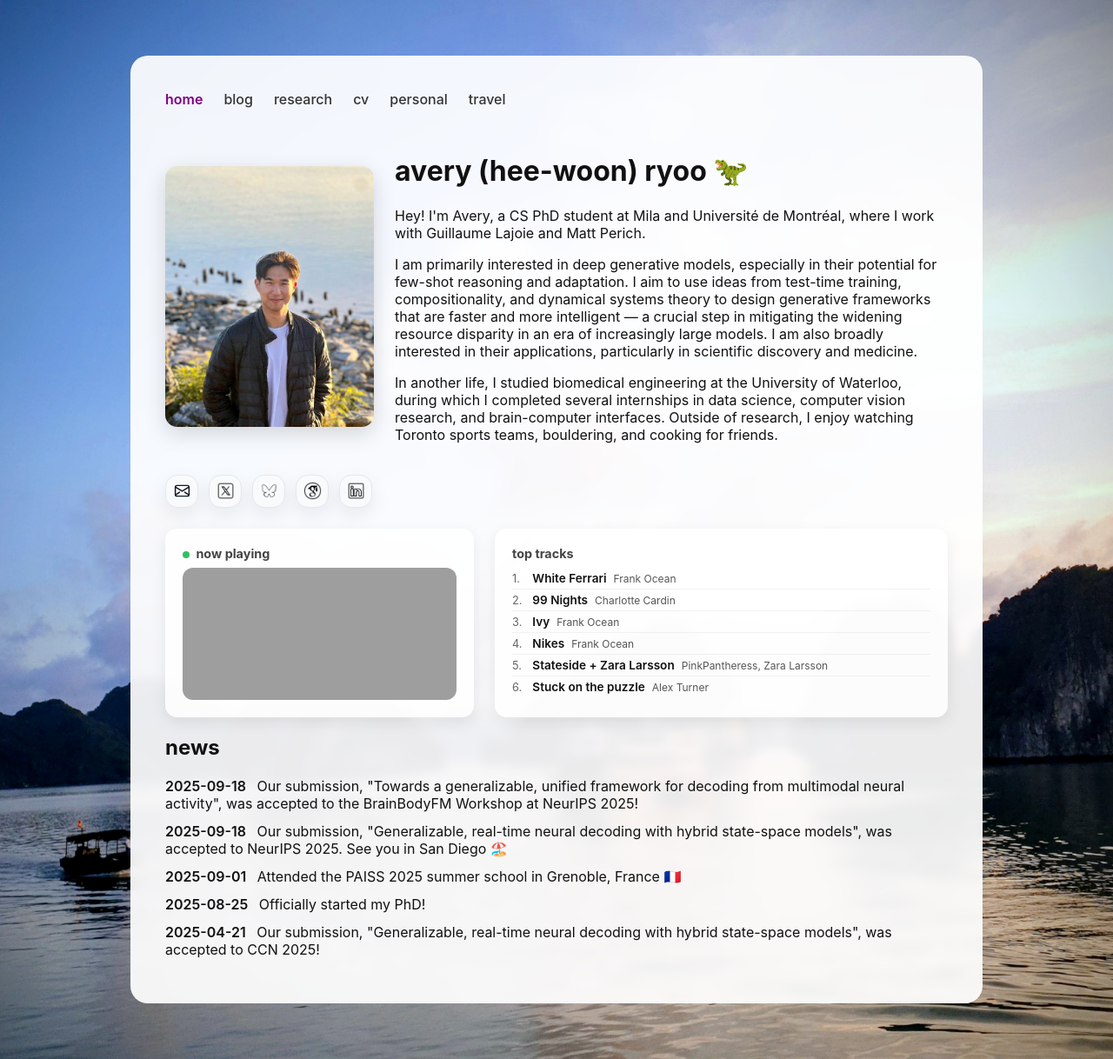
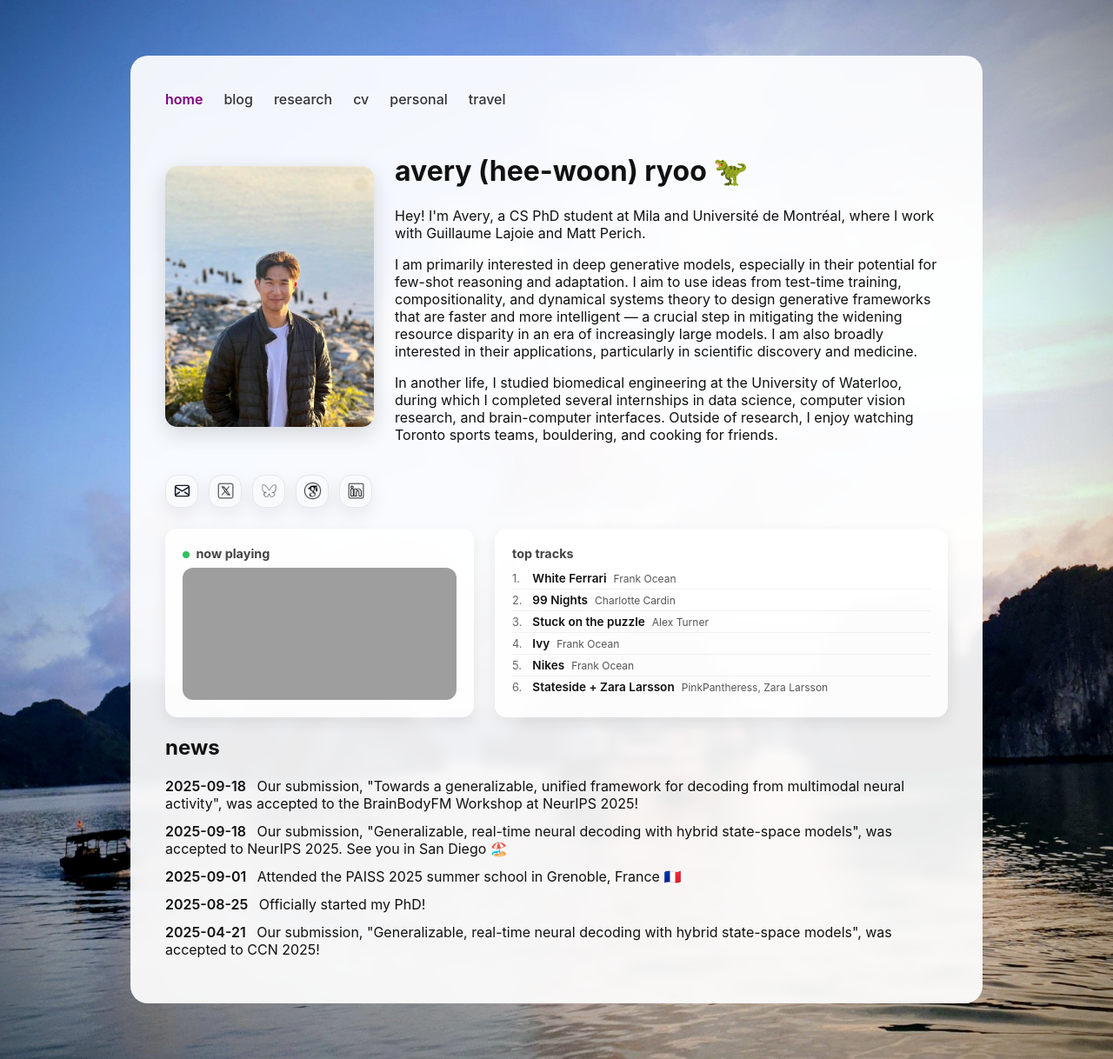
Before and after one commit to averyryoo/averyryoo.github.io, a Jekyll site: the page built from index.md, in a window 1280 px wide. Shown: the whole page at 87% size. Built offline with Jekyll 4.4.1, drawn with Linux system fonts in a browser that asks for light colours; part of the change alters nothing that is shown; grey boxes are pictures that could not be loaded.

```diff
--- a/_data/spotify.yml
+++ b/_data/spotify.yml
@@ -1,10 +1,10 @@
 now_playing:
   album: The Boy Who Played the Harp
   album_art: https://i.scdn.co/image/ab67616d00001e02fecaa7826bb0cbe139a8cb83
-  artist: Dave, James Blake
+  artist: Dave
   is_playing: true
-  track: History (feat. James Blake)
-  url: https://open.spotify.com/track/6OakIaj4T039vJ8V2AJiWa
+  track: My 27th Birthday
+  url: https://open.spotify.com/track/7AXHZylhc2mgBKchDEJ1XL
 top_tracks:
 - artist: Frank Ocean
   track: White Ferrari
@@ -12,6 +12,9 @@ top_tracks:
 - artist: Charlotte Cardin
   track: 99 Nights
   url: https://open.spotify.com/track/7w3vaoMGxdzfkiN25jmDDE
+- artist: Alex Turner
+  track: Stuck on the puzzle
+  url: https://open.spotify.com/track/3cUxncrTWSA9lhlQbuIwUY
 - artist: Frank Ocean
   track: Ivy
   url: https://open.spotify.com/track/2ZWlPOoWh0626oTaHrnl2a
@@ -21,7 +24,4 @@ top_tracks:
 - artist: PinkPantheress, Zara Larsson
   track: Stateside + Zara Larsson
   url: https://open.spotify.com/track/1DwscornXpj8fmOmYVlqZt
-- artist: Alex Turner
-  track: Stuck on the puzzle
-  url: https://open.spotify.com/track/3cUxncrTWSA9lhlQbuIwUY
-updated_at: 2026-03-10 22:26 UTC
+updated_at: 2026-03-10 22:54 UTC
```
